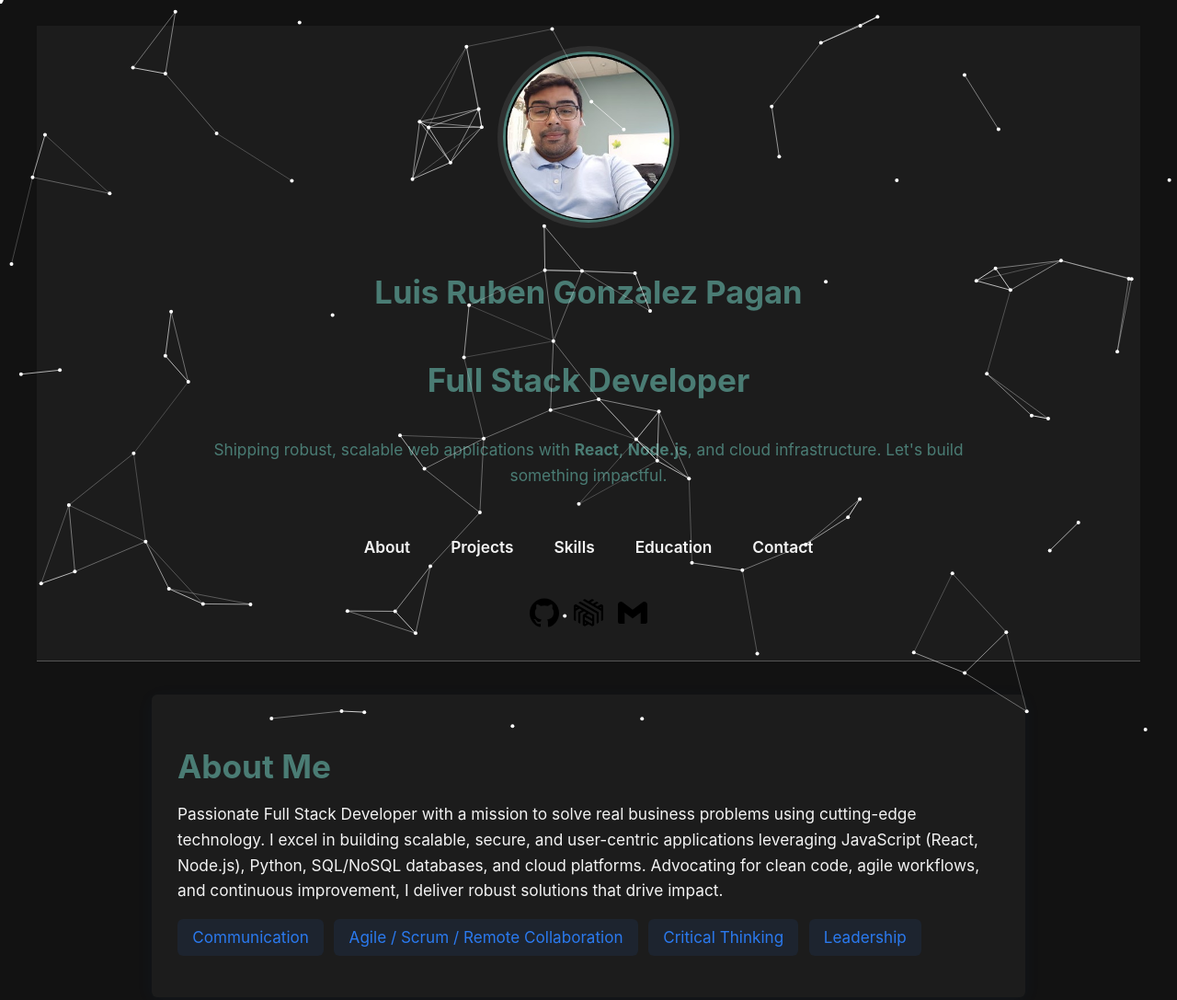
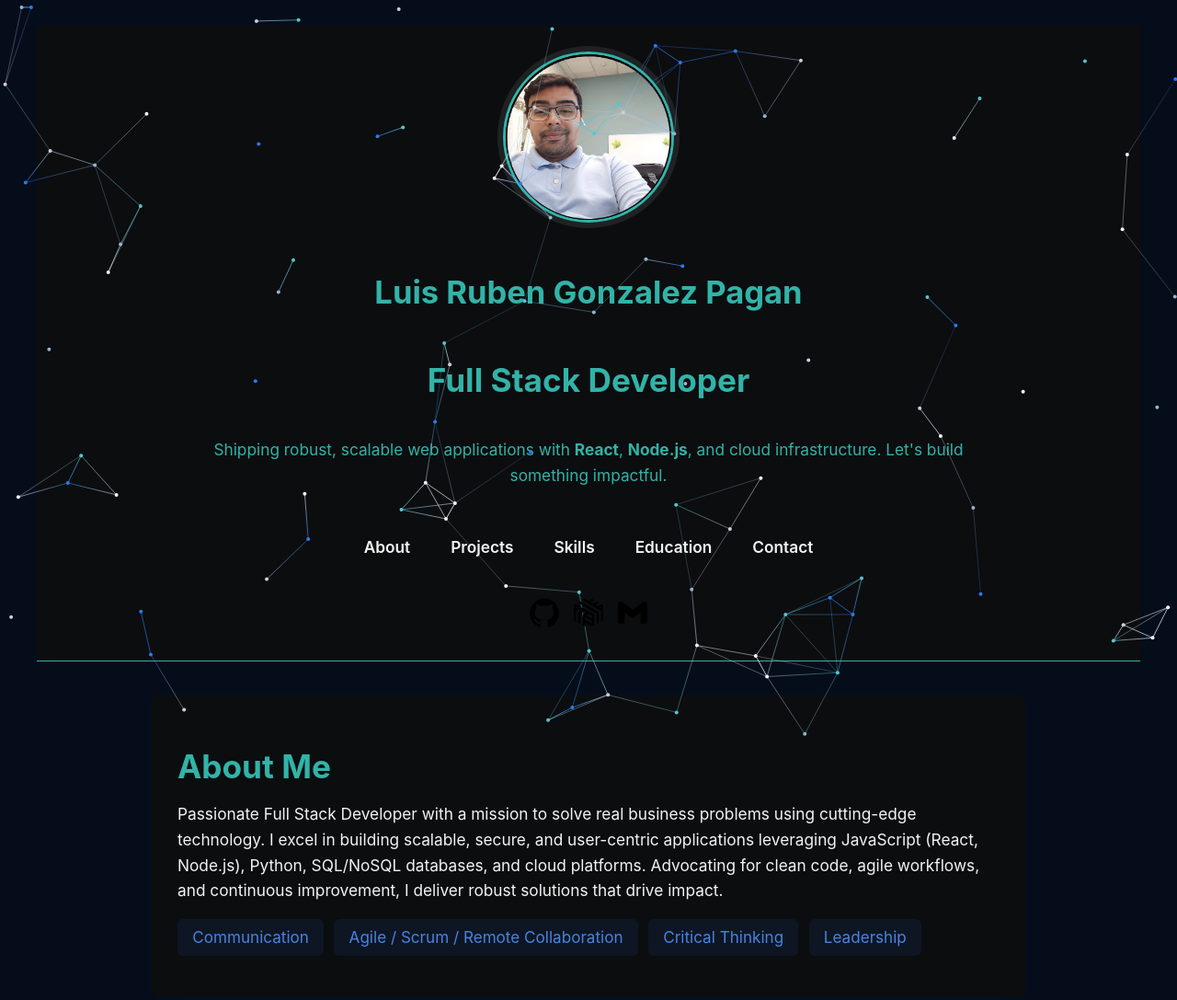
Before and after one commit to Luisru42/Web-Development, a website: page index.html in a window 1280 px wide. Shown: the top 1087 px of the page at 92% size. Drawn offline with Linux system fonts and the light colour scheme.

Commit message:
Add files via upload

```diff
--- a/backgroundParticles.js
+++ b/backgroundParticles.js
@@ -1,106 +1,110 @@
-// =================== Canvas Particle Animation ===================
+// =================== Background Particle Animation with Professional Colors ===================
+
 const canvas = document.getElementById('backgroundCanvas');
 const ctx = canvas.getContext('2d');
 
 let particles = [];
-const particleCount = 100;
-const particleRadius = 2;
+const PARTICLE_COUNT = 100;
+const PARTICLE_RADIUS = 2;
+const INTERACTION_DISTANCE = 100;
+
 let mouse = { x: null, y: null };
-const interactionDistance = 100; // Distancia de interacción entre partículas y el mouse
 
-// Configuración responsiva del canvas
+// Professional color palette for particles (soft blues and grays)
+const COLORS = [
+  'rgba(43, 122, 239, OPACITY)',   // soft blue
+  'rgba(87, 196, 209, OPACITY)',   // teal
+  'rgba(148, 181, 209, OPACITY)',  // light blue-gray
+  'rgba(200, 210, 218, OPACITY)',  // lighter gray-blue
+  'rgba(240, 245, 250, OPACITY)'   // very light gray
+];
+
+// Responsive canvas size setup
 function resizeCanvas() {
   canvas.width = window.innerWidth;
   canvas.height = window.innerHeight;
-    initParticles(); // Re-inicializa las partículas al cambiar el tamaño del canvas para evitar problemas de posición
+  initParticles();
 }
 
-// Eventos del navegador
-window.addEventListener('resize', resizeCanvas); // Llama a resizeCanvas al cambiar el tamaño de la ventana
-window.addEventListener('mousemove', (event) => {
-    mouse.x = event.clientX;
-    mouse.y = event.clientY;
-});
-
-// Clase Particle
+// Particle class definition with color assignment
 class Particle {
   constructor(x, y) {
     this.x = x;
     this.y = y;
-        this.vx = Math.random() * 2 - 1; // Velocidad inicial aleatoria en el eje X
-        this.vy = Math.random() * 2 - 1; // Velocidad inicial aleatoria en el eje Y
-        this.opacity = 0; // Opacidad inicial de la partícula
-        this.fadeIn = true; // Controla si la partícula debe aparecer gradualmente
+    this.vx = (Math.random() * 2) - 1;
+    this.vy = (Math.random() * 2) - 1;
+    this.opacity = 0;
+    this.fadeIn = true;
+    this.color = COLORS[Math.floor(Math.random() * COLORS.length)];
   }
 
   update() {
-        // Actualiza la posición de la partícula
     this.x += this.vx;
     this.y += this.vy;
 
-        // Rebotar en los bordes del canvas
-        if (this.x < 0 || this.x > canvas.width) this.vx *= -1; // Invierte la velocidad en X si alcanza un borde horizontal
-        if (this.y < 0 || this.y > canvas.height) this.vy *= -1; // Invierte la velocidad en Y si alcanza un borde vertical
+    if (this.x < 0 || this.x > canvas.width) this.vx *= -1;
+    if (this.y < 0 || this.y > canvas.height) this.vy *= -1;
 
-        // Interacción con el mouse
+    if (mouse.x !== null && mouse.y !== null) {
       const dx = this.x - mouse.x;
       const dy = this.y - mouse.y;
       const distance = Math.sqrt(dx * dx + dy * dy);
 
-        if (distance < interactionDistance) {
-            // Aplica una fuerza que aleja la partícula del mouse
-            const force = (interactionDistance - distance) / interactionDistance; // Fuerza basada en la distancia
-            this.x -= dx * force * 0.3; // Ajusta la fuerza y la dirección del desplazamiento
-            this.y -= dy * force * 0.3;
+      if (distance < INTERACTION_DISTANCE) {
+        const force = (INTERACTION_DISTANCE - distance) / INTERACTION_DISTANCE;
+        this.x += dx * force * 0.3;
+        this.y += dy * force * 0.3;
+      }
     }
 
-        //Aparecer gradualmente
     if (this.fadeIn) {
-            this.opacity += 0.03; // Incrementa la opacidad
+      this.opacity += 0.02;
       if (this.opacity >= 1) {
         this.opacity = 1;
-                this.fadeIn = false; // Detiene el efecto de aparición gradual
+        this.fadeIn = false;
       }
     }
   }
 
   draw() {
-        // Dibuja la partícula como un círculo
     ctx.beginPath();
-        ctx.arc(this.x, this.y, particleRadius, 0, Math.PI * 2);
-        ctx.fillStyle = `rgba(255, 255, 255, ${this.opacity})`; // Usa la opacidad de la partícula
+    ctx.arc(this.x, this.y, PARTICLE_RADIUS, 0, Math.PI * 2);
+    const colorWithOpacity = this.color.replace('OPACITY', this.opacity.toFixed(2));
+    ctx.fillStyle = colorWithOpacity;
     ctx.fill();
-        ctx.closePath(); // Cierra el path del círculo
+    ctx.closePath();
   }
 }
 
-// Inicializar partículas
+// Initialize particles evenly spaced
 function initParticles() {
-    particles = []; // Reinicia el array de partículas
-    for (let i = 0; i < particleCount; i++) {
+  particles = [];
+  for (let i = 0; i < PARTICLE_COUNT; i++) {
     const x = Math.random() * canvas.width;
     const y = Math.random() * canvas.height;
-        particles.push(new Particle(x, y)); // Crea una nueva partícula y la añade al array
+    particles.push(new Particle(x, y));
   }
 }
 
-// Conectar partículas con líneas
+// Draw connecting lines with gentle gradient between particles
 function connectParticles() {
-    const opacityFactor = 0.008; // Ajusta este valor para controlar la opacidad de las líneas
-
+  const opacityFactor = 0.008;
   for (let i = 0; i < particles.length; i++) {
     for (let j = i + 1; j < particles.length; j++) {
       const dx = particles[i].x - particles[j].x;
       const dy = particles[i].y - particles[j].y;
       const distance = Math.sqrt(dx * dx + dy * dy);
 
-            if (distance < interactionDistance) {
-                // Conecta las partículas con una línea si están lo suficientemente cerca
+      if (distance < INTERACTION_DISTANCE) {
+        const opacity = Math.max(0, 1 - distance * opacityFactor);
+        const gradient = ctx.createLinearGradient(particles[i].x, particles[i].y, particles[j].x, particles[j].y);
+        gradient.addColorStop(0, particles[i].color.replace('OPACITY', opacity.toFixed(2)));
+        gradient.addColorStop(1, particles[j].color.replace('OPACITY', opacity.toFixed(2)));
+
         ctx.beginPath();
         ctx.moveTo(particles[i].x, particles[i].y);
         ctx.lineTo(particles[j].x, particles[j].y);
-                const opacity = Math.max(0, 1 - distance * opacityFactor); // Opacidad basada en la distancia
-                ctx.strokeStyle = `rgba(255, 255, 255, ${opacity})`; // Color de la línea con opacidad variable
+        ctx.strokeStyle = gradient;
         ctx.stroke();
         ctx.closePath();
       }
@@ -108,17 +112,22 @@ function connectParticles() {
   }
 }
 
-// Animación del canvas
+// Main animation loop
 function animate() {
-    ctx.clearRect(0, 0, canvas.width, canvas.height); // Limpia el canvas en cada frame
-    particles.forEach((particle) => {
-        particle.update(); // Actualiza la posición y propiedades de cada partícula
-        particle.draw(); // Dibuja cada partícula
+  ctx.clearRect(0, 0, canvas.width, canvas.height);
+  particles.forEach(p => {
+    p.update();
+    p.draw();
   });
-    connectParticles(); // Conecta las partículas con líneas
-    requestAnimationFrame(animate); // Solicita el próximo frame de animación
+  connectParticles();
+  requestAnimationFrame(animate);
 }
 
-// Inicialización
-resizeCanvas(); // Inicializa el tamaño del canvas y las partículas
-animate(); // Comienza el ciclo de animación
+// Event listeners
+window.addEventListener('resize', resizeCanvas);
+window.addEventListener('mousemove', e => { mouse.x = e.clientX; mouse.y = e.clientY; });
+window.addEventListener('mouseout', () => { mouse.x = null; mouse.y = null; });
+
+// Initialize and start animation
+resizeCanvas();
+animate();
--- a/modalHandler.js
+++ b/modalHandler.js
@@ -1,27 +1,38 @@
-// modalHandler.js
 document.addEventListener('DOMContentLoaded', () => {
   const contactModal = document.getElementById('contactModal');
   const openModalBtn = document.querySelector('.open-modal-btn');
-  const closeBtns = contactModal.querySelectorAll('.close-btn');
-  const submitBtn = contactModal.querySelector('.submit-btn');
+  const closeBtns = contactModal ? contactModal.querySelectorAll('.close-btn') : [];
+  const submitBtn = contactModal ? contactModal.querySelector('.submit-btn') : null;
+
   if (!contactModal || !openModalBtn || closeBtns.length === 0) {
     console.error('Modal elements not found.');
     return;
   }
-  // Trap focus inside modal when open (accessibility)
+
+  // Trap keyboard focus inside the modal for accessibility
   function trapFocus(e) {
     if (!contactModal.classList.contains('is-visible')) return;
+
     const focusableEls = contactModal.querySelectorAll('input, textarea, button');
-    const firstEl = focusableEls[0], lastEl = focusableEls[focusableEls.length - 1];
+    const firstEl = focusableEls[0];
+    const lastEl = focusableEls[focusableEls.length - 1];
+
     if (e.key === 'Tab') {
       if (e.shiftKey) {
-        if (document.activeElement === firstEl) { e.preventDefault(); lastEl.focus(); }
+        if (document.activeElement === firstEl) {
+          e.preventDefault();
+          lastEl.focus();
+        }
       } else {
-        if (document.activeElement === lastEl) { e.preventDefault(); firstEl.focus(); }
+        if (document.activeElement === lastEl) {
+          e.preventDefault();
+          firstEl.focus();
+        }
       }
     }
   }
-  // Open
+
+  // Opens the modal with focus management
   const openModal = () => {
     contactModal.classList.add('is-visible');
     contactModal.setAttribute('aria-hidden', 'false');
@@ -30,7 +41,8 @@ document.addEventListener('DOMContentLoaded', () => {
     contactModal.addEventListener('click', closeModalOutside);
     document.addEventListener('keydown', trapFocus);
   };
-  // Close
+
+  // Closes the modal and restores focus
   const closeModal = () => {
     contactModal.classList.remove('is-visible');
     contactModal.setAttribute('aria-hidden', 'true');
@@ -38,32 +50,40 @@ document.addEventListener('DOMContentLoaded', () => {
     document.removeEventListener('keydown', trapFocus);
     openModalBtn.focus();
   };
-  // Click outside
-  const closeModalOutside = event => {
+
+  // Close modal if clicking outside content
+  const closeModalOutside = (event) => {
     if (event.target === contactModal) closeModal();
   };
-  // Event Listeners
+
+  // Event listeners
   openModalBtn.addEventListener('click', openModal);
   closeBtns.forEach(btn => btn.addEventListener('click', closeModal));
-  // ESC key
-  document.addEventListener('keydown', event => {
-    if (event.key === 'Escape' && contactModal.classList.contains('is-visible')) closeModal();
+
+  document.addEventListener('keydown', (event) => {
+    if (event.key === 'Escape' && contactModal.classList.contains('is-visible')) {
+      closeModal();
+    }
   });
-  // Form submission
+
+  // Form submission with Fetch API and error handling
   const contactForm = document.getElementById('contact-form');
-  if (contactForm) {
-    contactForm.addEventListener('submit', async event => {
+  if (contactForm && submitBtn) {
+    contactForm.addEventListener('submit', async (event) => {
       event.preventDefault();
       const formData = new FormData(contactForm);
       const formUrl = contactForm.getAttribute('action');
+
       try {
         submitBtn.disabled = true;
         submitBtn.textContent = 'Sending...';
+
         const response = await fetch(formUrl, {
           method: 'POST',
           body: formData,
           headers: { 'Accept': 'application/json' }
         });
+
         if (response.ok) {
           alert('Thank you for your message! I will get back to you soon.');
           contactForm.reset();
@@ -72,7 +92,9 @@ document.addEventListener('DOMContentLoaded', () => {
           const data = await response.json();
           if (data.errors) {
             alert(`Error: ${data.errors.map(error => error.message).join(', ')}`);
-          } else alert('Oops! There was a problem sending your message. Please try again.');
+          } else {
+            alert('Oops! There was a problem sending your message. Please try again.');
+          }
         }
       } catch (error) {
         console.error('Submission error:', error);
@@ -83,7 +105,8 @@ document.addEventListener('DOMContentLoaded', () => {
       }
     });
   }
-  // Section fade-in animation
+
+  // Intersection Observer to fade in page sections on scroll
   const sections = document.querySelectorAll('section:not(.hero-section)');
   const observerOptions = { root: null, rootMargin: '0px', threshold: 0.1 };
   const sectionObserver = new IntersectionObserver((entries, observer) => {
--- a/styles.css
+++ b/styles.css
@@ -1,10 +1,10 @@
 :root {
-  --clr-primary-muted: #4a7c74;
-  --clr-primary-blue: #2b7aef;
-  --clr-bg-dark: #121212;
-  --clr-bg-light-dark: #1c1c1c;
+  --clr-primary-muted: #32b3a8;
+  --clr-primary-blue: #4684e2;
+  --clr-bg-dark: #060d1a;
+  --clr-bg-light-dark: #0c0d0f;
   --clr-text-light: #f3f3f3;
-  --clr-border-light: #555;
+  --clr-border-light: #32b3a8;
   --radius-md: 6px;
   --radius-lg: 10px;
   --transition-ease: all 0.25s ease-in-out;
@@ -14,7 +14,7 @@
   --fs-base: 1.08rem;
   --fs-heading-2: 2.2rem;
   --fs-heading-3: 1.5rem;
-  --shadow-card: 0 4px 20px rgba(43,122,239,0.05);
+  --shadow-card: 0 4px 20px rgba(28, 105, 219, 0.05);
 }
 
 html {
@@ -162,7 +162,7 @@ h3 {
   gap: var(--space-md);
 }
 .project-card {
-  background: #19232f;
+  background: #0c0d0f;
   border-radius: var(--radius-md);
   box-shadow: 0 2px 10px #5ad1bd1a;
   padding: 1.2rem 1rem 1.35rem 1rem;
@@ -175,7 +175,7 @@ h3 {
 }
 .project-card:hover, .project-card:focus-within {
   transform: translateY(-7px) scale(1.015);
-  box-shadow: 0 5px 18px #2b7aef47;
+  box-shadow: 0 5px 18px #3ad82c47;
 }
 .project-card h3 {
   margin-top: 0;
@@ -195,7 +195,7 @@ h3 {
   margin-bottom: .7em;
 }
 .tech-tags li {
-  background: #2b7aef21;
+  background: #0069fc6a;
   color: var(--clr-primary-blue);
   padding: .2em .8em;
   border-radius: var(--radius-md);
@@ -231,7 +231,7 @@ h3 {
 }
 .skill-badges span {
   display: inline-block;
-  background: #4688e36a;
+  background: #0069fc6a;
   color: #fff;
   border-radius: var(--radius-md);
   padding: .18em .7em;
@@ -266,7 +266,7 @@ h3 {
 }
 .edu-title {
   font-weight: 600;
-  color: var(--clr-primary-blue);
+  color: var(--clr-primary-white);
 }
 .edu-info {
   font-size: .99em;
```
Lines whose indentation alone changed are shown as unchanged.
